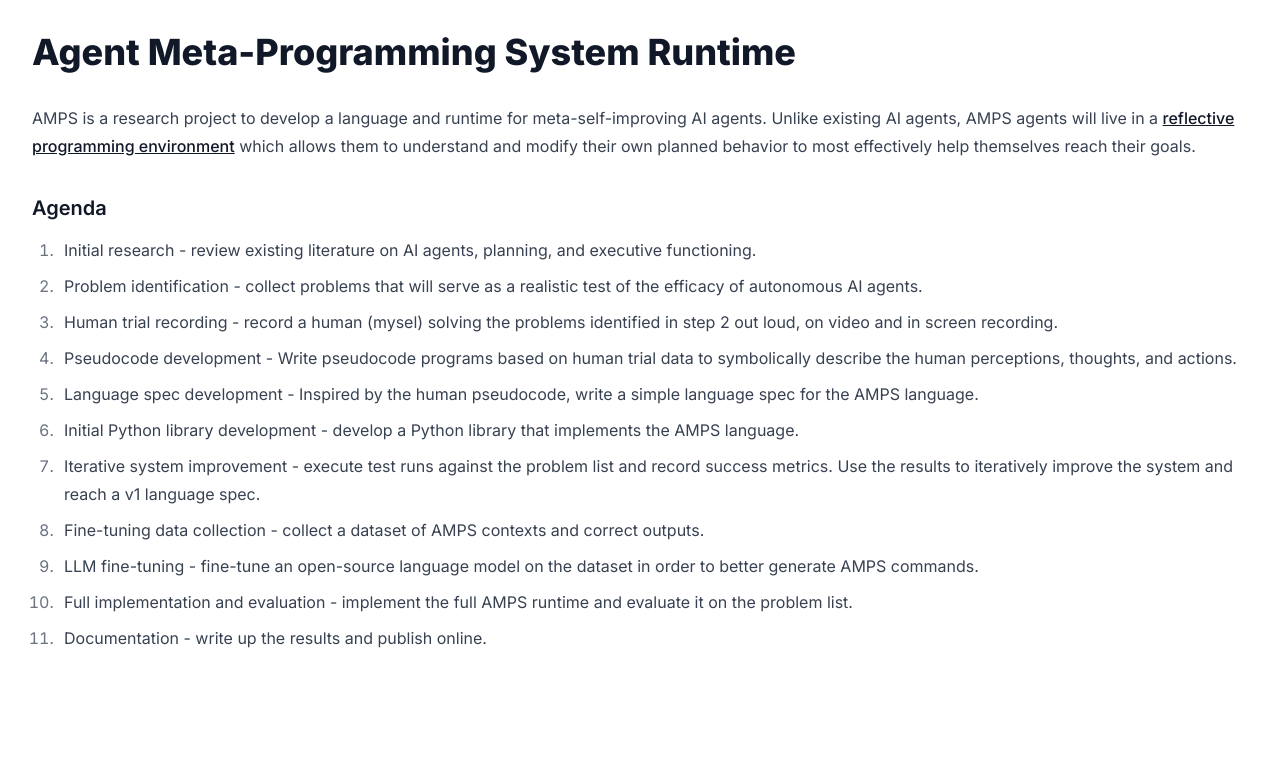
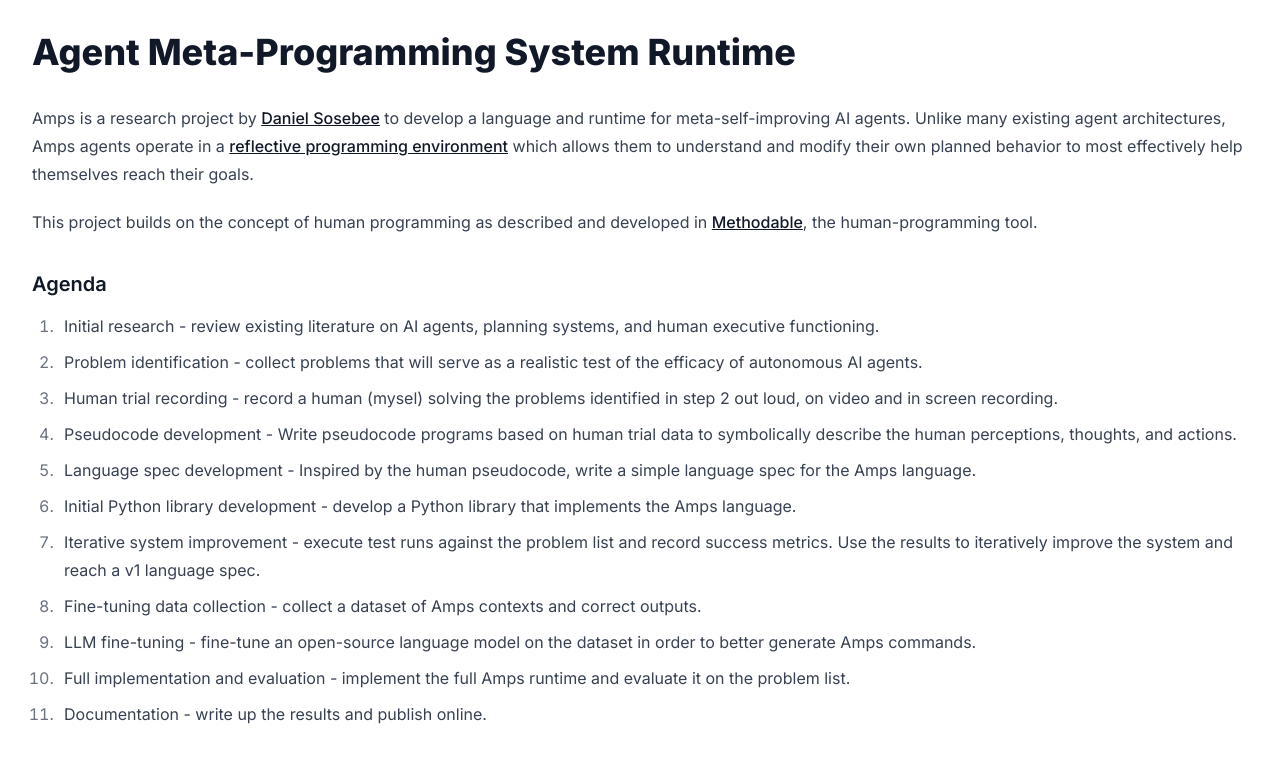
Before and after one commit to dnsosebee/amps-site, a Next.js app: page / in a window 1280 px wide. Shown: the top 762 px of the page. Built offline with nearby package versions, Linux system fonts and the light colour scheme.

Commit message:
copy updates

```diff
--- a/src/app/page.tsx
+++ b/src/app/page.tsx
@@ -4,8 +4,9 @@ export default function Home() {
       <main className="mx-auto max-w-7xl sm:px-6 lg:px-8 sm:py-6 lg:py-8 prose">
         <h1>Agent Meta-Programming System Runtime</h1>
         <p>
-          AMPS is a research project to develop a language and runtime for meta-self-improving AI
-          agents. Unlike existing AI agents, AMPS agents will live in a{" "}
+          Amps is a research project by <a href="https://danielsosebee.com">Daniel Sosebee</a> to
+          develop a language and runtime for meta-self-improving AI agents. Unlike many existing
+          agent architectures, Amps agents operate in a{" "}
           <a href="https://en.wikipedia.org/wiki/Reflective_programming">
             reflective programming environment
           </a>{" "}
@@ -13,11 +14,16 @@ export default function Home() {
           help themselves reach their goals.
         </p>
 
+        <p>
+          This project builds on the concept of human programming as described and developed in{" "}
+          <a href="https://a.methodable.com">Methodable</a>, the human-programming tool.
+        </p>
+
         <h3>Agenda</h3>
         <ol>
           <li>
-            Initial research - review existing literature on AI agents, planning, and executive
-            functioning.
+            Initial research - review existing literature on AI agents, planning systems, and human
+            executive functioning.
           </li>
           <li>
             Problem identification - collect problems that will serve as a realistic test of the
@@ -33,10 +39,10 @@ export default function Home() {
           </li>
           <li>
             Language spec development - Inspired by the human pseudocode, write a simple language
-            spec for the AMPS language.
+            spec for the Amps language.
           </li>
           <li>
-            Initial Python library development - develop a Python library that implements the AMPS
+            Initial Python library development - develop a Python library that implements the Amps
             language.
           </li>
           <li>
@@ -45,14 +51,14 @@ export default function Home() {
             language spec.
           </li>
           <li>
-            Fine-tuning data collection - collect a dataset of AMPS contexts and correct outputs.
+            Fine-tuning data collection - collect a dataset of Amps contexts and correct outputs.
           </li>
           <li>
             LLM fine-tuning - fine-tune an open-source language model on the dataset in order to
-            better generate AMPS commands.
+            better generate Amps commands.
           </li>
           <li>
-            Full implementation and evaluation - implement the full AMPS runtime and evaluate it on
+            Full implementation and evaluation - implement the full Amps runtime and evaluate it on
             the problem list.
           </li>
           <li>Documentation - write up the results and publish online.</li>
```
